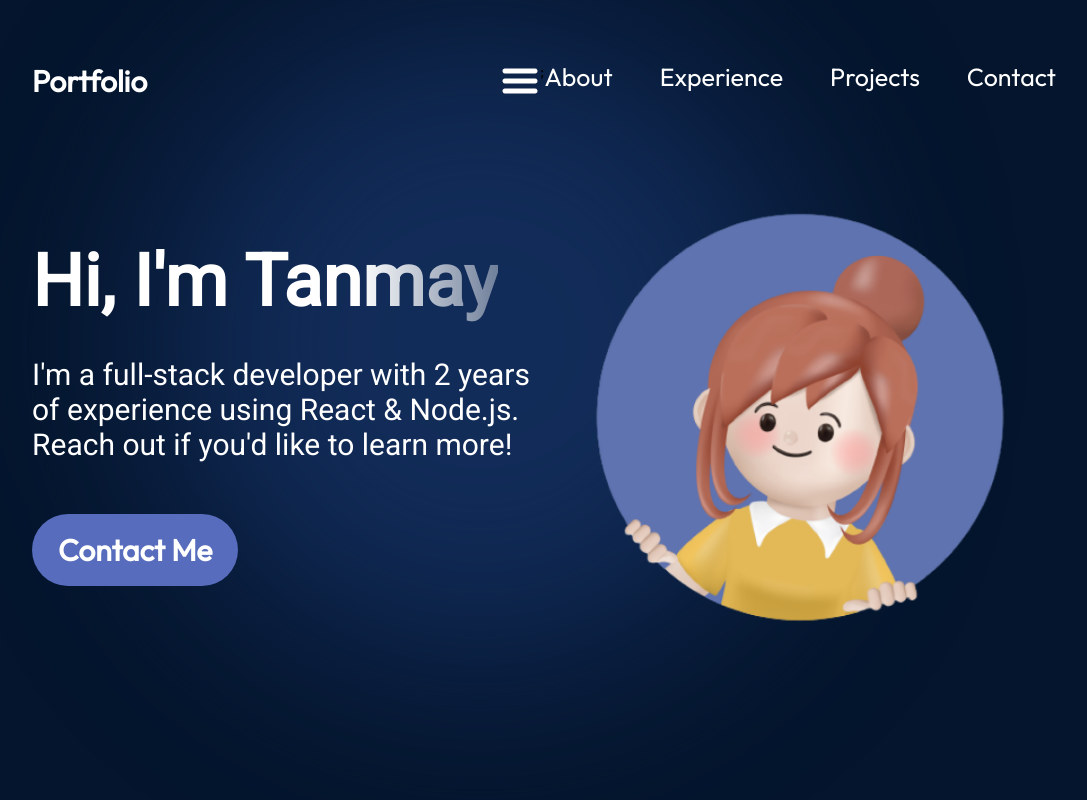
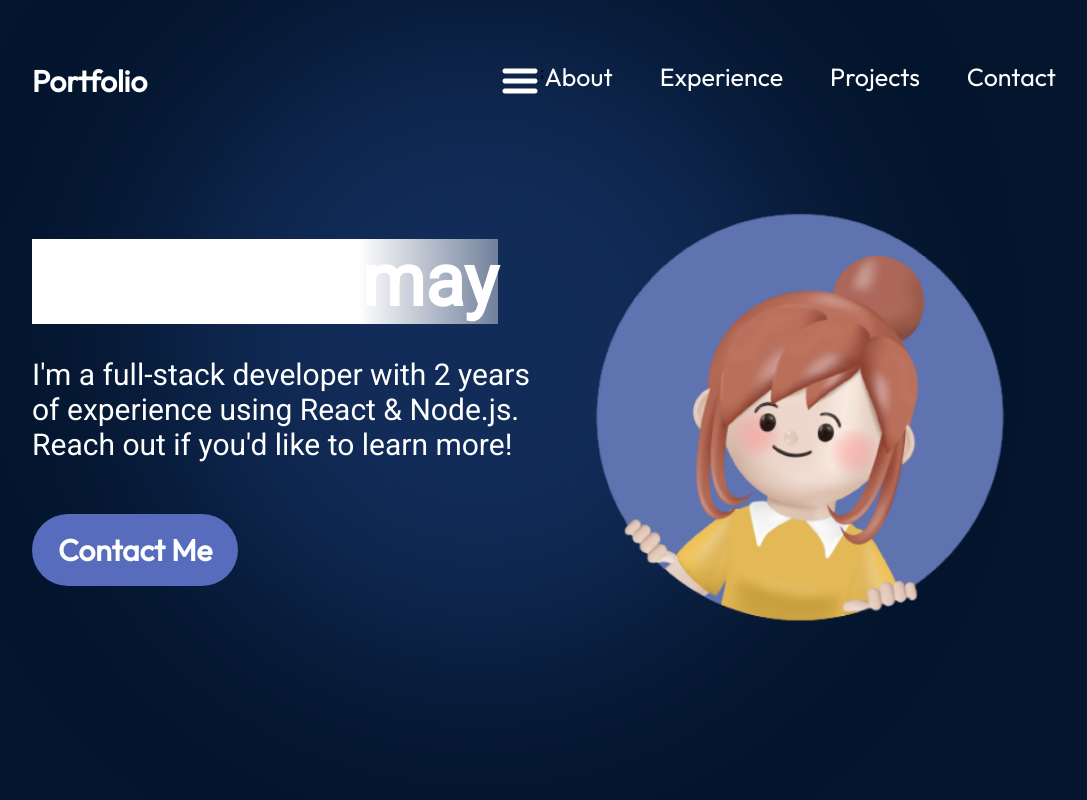
Before and after one commit to tanmayj2004/Portfolio, a React (Vite) app: page / in a window 1280 px wide. Shown: the top 800 px of the page, without its empty margins (96-1183 px from the left). Built offline with nearby package versions, Linux system fonts and the light colour scheme.

Commit message:
Update Hero.module.css

```diff
--- a/src/components/Hero/Hero.module.css
+++ b/src/components/Hero/Hero.module.css
@@ -25,8 +25,7 @@
     background: linear-gradient(90deg,
     rgba(255 , 255, 255, 1)70%,
     rgba(255,255,255,0)120%);
-    -webkit-text-fill-color:transparent;
-    -webkit-background-clip:text;
+
 }
 .description{
     font-size: 30px;
```
